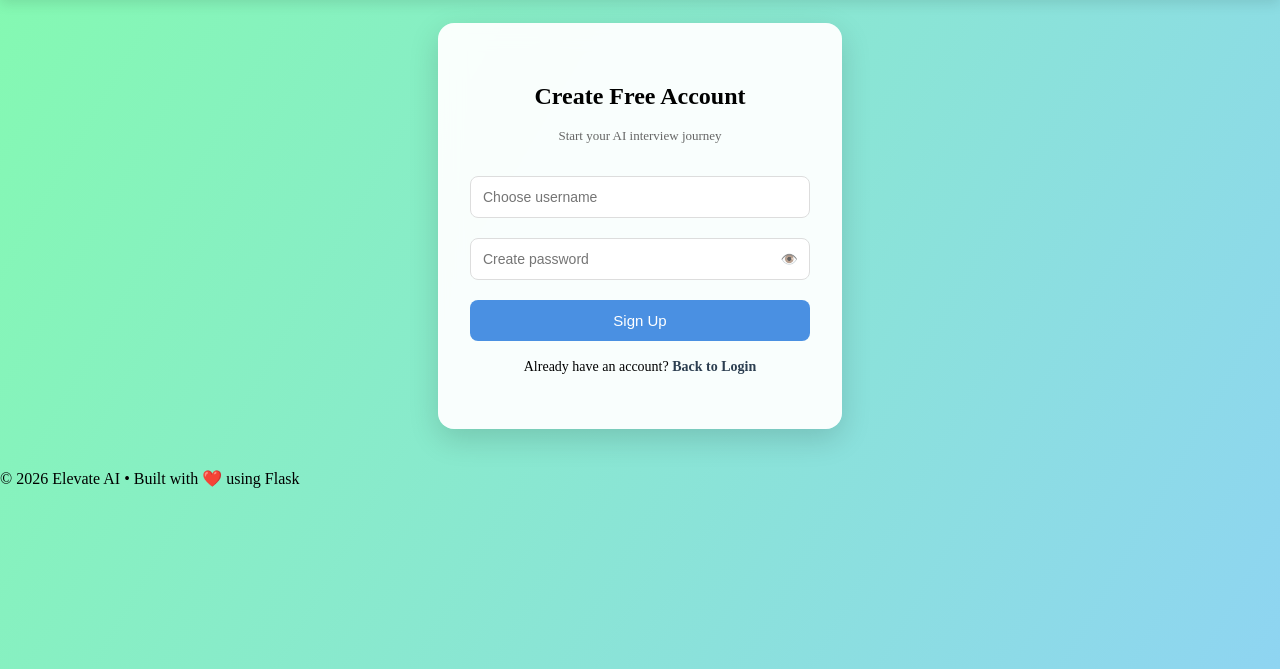
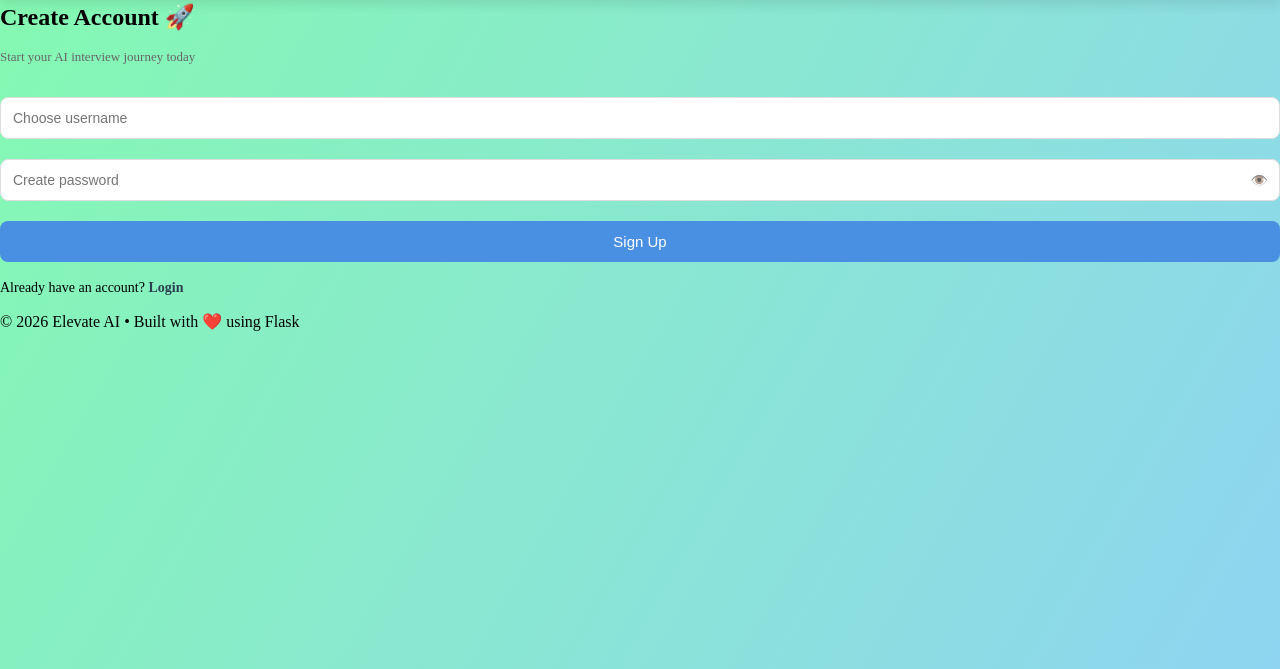
Before and after one commit to Suhas-H-N/ElevateAI, a Flask app: page /signup in a window 1280 px wide. Shown: the part 97-766 px from the top of the page. Run offline with Flask 3, Linux system fonts and the light colour scheme.

Commit message:
refactor: redesign signup page with modern auth UI

```diff
--- a/templates/signup.html
+++ b/templates/signup.html
@@ -4,27 +4,50 @@
 
 {% block content %}
 
-<div class="container">
-    <h2>Create Free Account</h2>
-    <p class="subtitle">Start your AI interview journey</p>
+<div class="auth-container">
 
-    <form method="POST">
-        <input type="text" name="username" placeholder="Choose username" required>
+    <div class="auth-card">
+
+        <!-- HEADER -->
+        <h2>Create Account 🚀</h2>
+        <p class="subtitle">Start your AI interview journey today</p>
+
+        <!-- FORM -->
+        <form method="POST" class="auth-form">
+
+            <input
+                type="text"
+                name="username"
+                placeholder="Choose username"
+                required
+            >
 
             <div class="password-wrapper">
-            <input type="password" id="password" name="password" placeholder="Create password" required>
+                <input
+                    type="password"
+                    id="password"
+                    name="password"
+                    placeholder="Create password"
+                    required
+                >
                 <span class="toggle-eye" onclick="togglePassword()">👁️</span>
             </div>
 
-        <button type="submit" class="signup-btn">Sign Up</button>
+            <button type="submit" class="auth-btn signup-btn">Sign Up</button>
+
         </form>
 
+        <!-- FOOTER -->
         <p class="bottom-text">
             Already have an account?
-        <a href="/">Back to Login</a>
+            <a href="/">Login</a>
         </p>
+
     </div>
 
+</div>
+
+<!-- PASSWORD TOGGLE -->
 <script>
 function togglePassword() {
     const pwd = document.getElementById("password");
```
Lines whose indentation alone changed are shown as unchanged.
